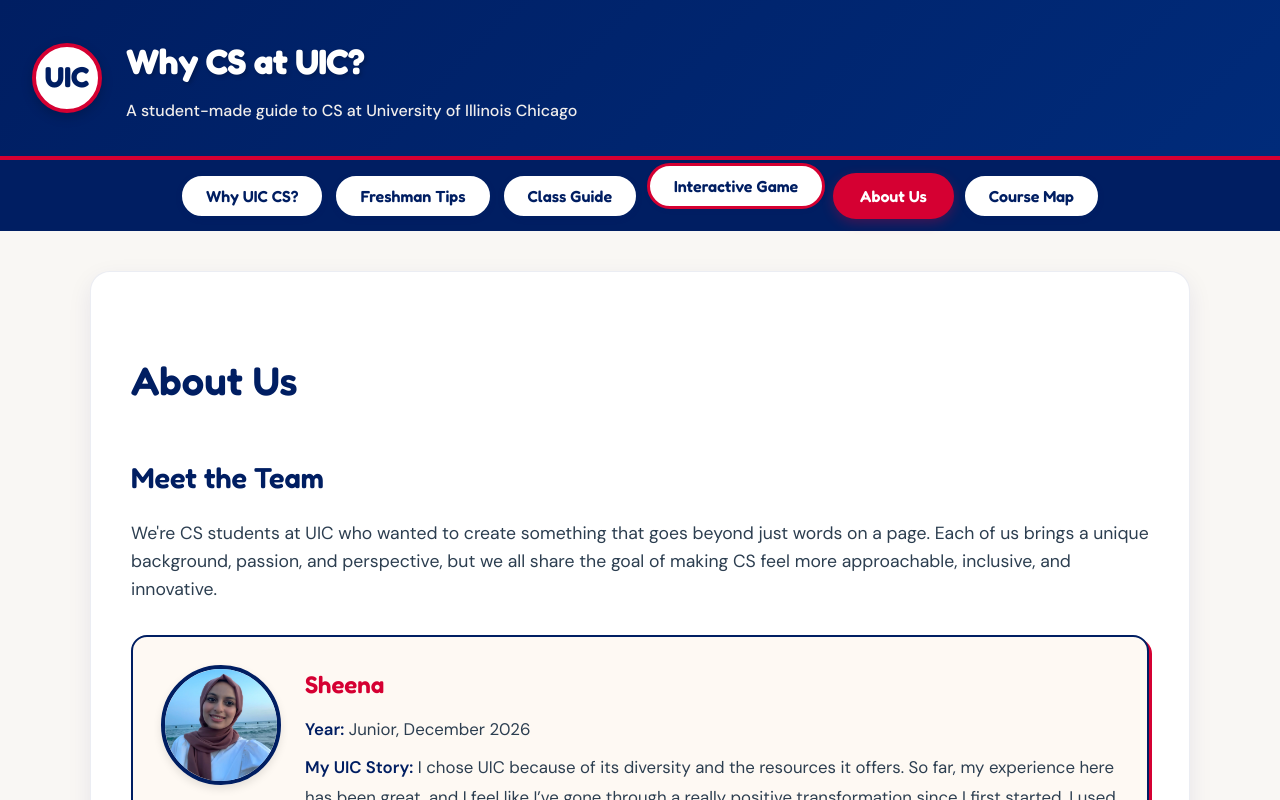
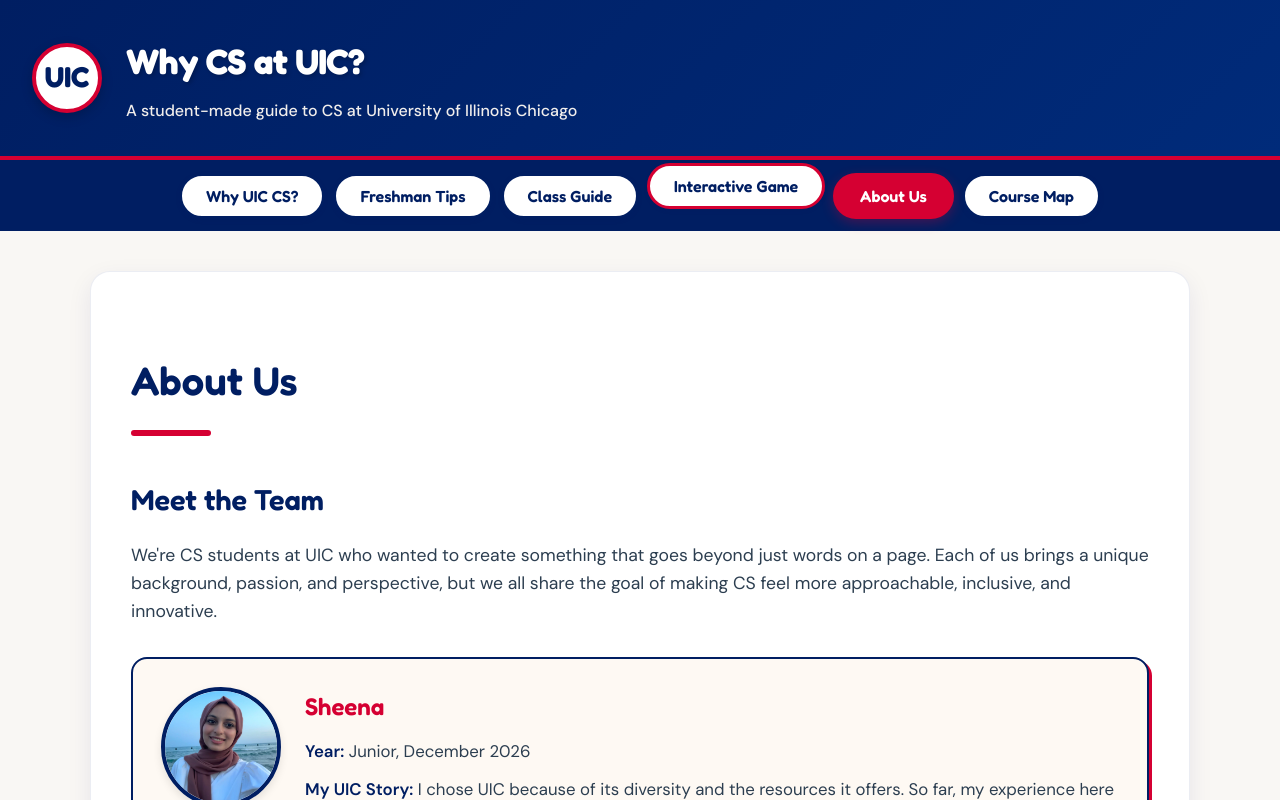
Before and after one commit to barakahmulla/WhyCSatUIC, a React (Vite) app in the folder Dashboard/my-react-app/: page / in a window 1280 px wide. Both pictures are taken after a click on the button "About Us". Shown: the top 800 px of the page. Built offline with nearby package versions, Linux system fonts and the light colour scheme.

Commit message:
UI update

```diff
--- a/Dashboard/my-react-app/src/About.jsx
+++ b/Dashboard/my-react-app/src/About.jsx
@@ -9,6 +9,16 @@
 const About = () => (
   <section>
     <h1>About Us</h1>
+    {}
+    <div style={{
+      width: '80px',
+      height: '6px',
+      backgroundColor: '#D50032',
+      borderRadius: '10px',
+      marginTop: '0.5rem',
+      marginBottom: '2.5rem'
+    }}></div>
+
     <h2>Meet the Team</h2>
 
     <p style={{ fontSize: '1.1rem', lineHeight: '1.6', marginBottom: '2rem' }}>
--- a/Dashboard/my-react-app/src/Classes.jsx
+++ b/Dashboard/my-react-app/src/Classes.jsx
@@ -39,7 +39,7 @@
 
       {}
       <div style={{
-        backgroundColor: '#e38a8a',
+        backgroundColor: '#FAA0A0',
         color: 'white',
         padding: '10px 16px',
         borderRadius: '8px',
@@ -51,14 +51,23 @@
         <strong> Data courtesy of the UIC CS Trackers Discord community </strong>
       </div>
 
+    {}
+    <div style={{
+      width: '80px',
+      height: '6px',
+      backgroundColor: '#D50032',
+      borderRadius: '10px',
+      marginTop: '0.5rem',
+      marginBottom: '2.5rem'
+    }}></div>
+
       <p style={{ fontSize: '1.1rem', lineHeight: '1.6', marginBottom: '2rem' }}>
         Real student reviews, difficulty ratings, and survival tips.
-        Courses with a <span style={{borderBottom: '2px solid #D50032'}}>Red Tip</span> have detailed advice.
         For official grade distributions, check out{' '}
         <a href="https://uicgrades.com/gradeDistributions.html" target="_blank" rel="noopener noreferrer">
-          UIC Grades
+            UIC Grades
         </a>.
-      </p>
+        </p>
 
       <div className="search-box">
         <label htmlFor="course-search" style={{ fontWeight: '600', color: '#001E62' }}>
```
